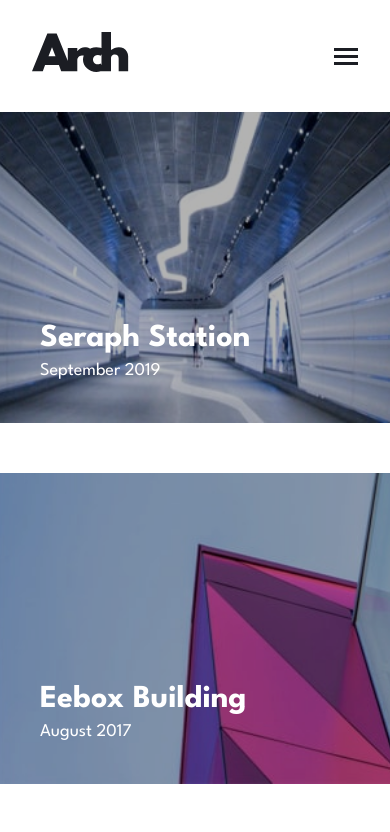
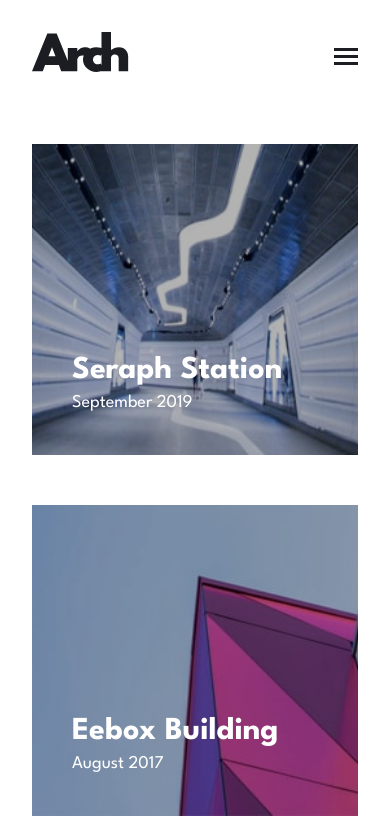
Before and after one commit to adarshcodes/arch-studio, a React (Create React App) app: page /portfolio in a window 390 px wide. Shown: the top 832 px of the page. Built offline with nearby package versions, Linux system fonts and the light colour scheme.

Commit message:
added responsiveness to the portfolio page

```diff
--- a/src/assets/sass/components/_portfolioCard.styles.scss
+++ b/src/assets/sass/components/_portfolioCard.styles.scss
@@ -1,3 +1,14 @@
+.portfolio-container {
+	@include flex-row-space-between;
+	flex-wrap: wrap;
+	margin-bottom: 13.2rem;
+	padding: 3.2rem 3.2rem 0 3.2rem;
+
+	.portfolio-page-card {
+		margin-bottom: 5rem;
+	}
+}
+
 .portfolio-card {
 	width: 35rem;
 	height: 56rem;
@@ -66,7 +77,6 @@
 
 		@media screen and (max-width: 450px) {
 			bottom: 30%;
-			left: 25%;
 		}
 
 		h5 {
@@ -112,12 +122,3 @@
 		}
 	}
 }
-
-.portfolio-container {
-	@include flex-row-space-between;
-	flex-wrap: wrap;
-
-	.portfolio-page-card {
-		margin-bottom: 5rem;
-	}
-}
--- a/src/assets/sass/main.css
+++ b/src/assets/sass/main.css
@@ -540,6 +540,19 @@ body {
   }
 }
 
+.portfolio-container {
+  display: flex;
+  justify-content: space-between;
+  align-items: center;
+  flex-wrap: wrap;
+  margin-bottom: 13.2rem;
+  padding: 3.2rem 3.2rem 0 3.2rem;
+}
+
+.portfolio-container .portfolio-page-card {
+  margin-bottom: 5rem;
+}
+
 .portfolio-card {
   width: 35rem;
   height: 56rem;
@@ -621,7 +634,6 @@ body {
 @media screen and (max-width: 450px) {
   .portfolio-card:hover .portfolio-card-title-container {
     bottom: 30%;
-    left: 25%;
   }
 }
 
@@ -663,17 +675,6 @@ body {
 
 .portfolio-card:hover .portfolio-link:hover .arrow-icon {
   transform: translateX(0.5rem);
-}
-
-.portfolio-container {
-  display: flex;
-  justify-content: space-between;
-  align-items: center;
-  flex-wrap: wrap;
-}
-
-.portfolio-container .portfolio-page-card {
-  margin-bottom: 5rem;
 }
 
 .about-hero {
```
Also changed, not shown: 1 other file (tests, documents, lock files or other folders).
